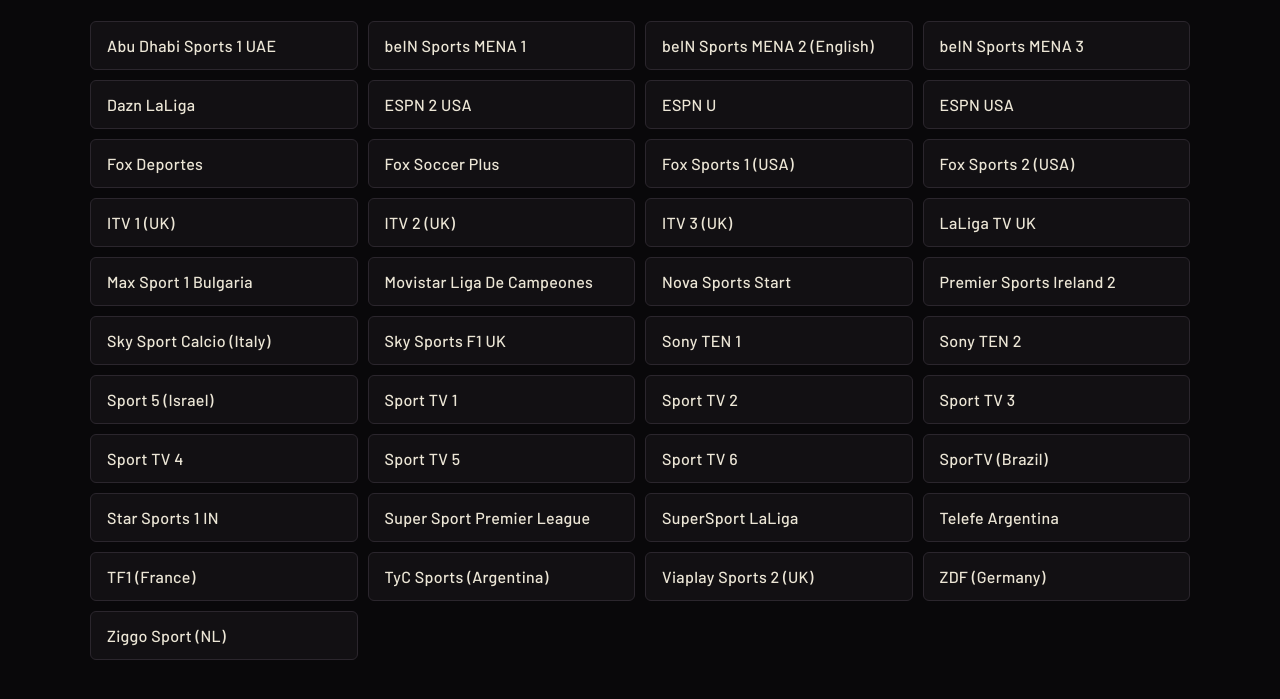
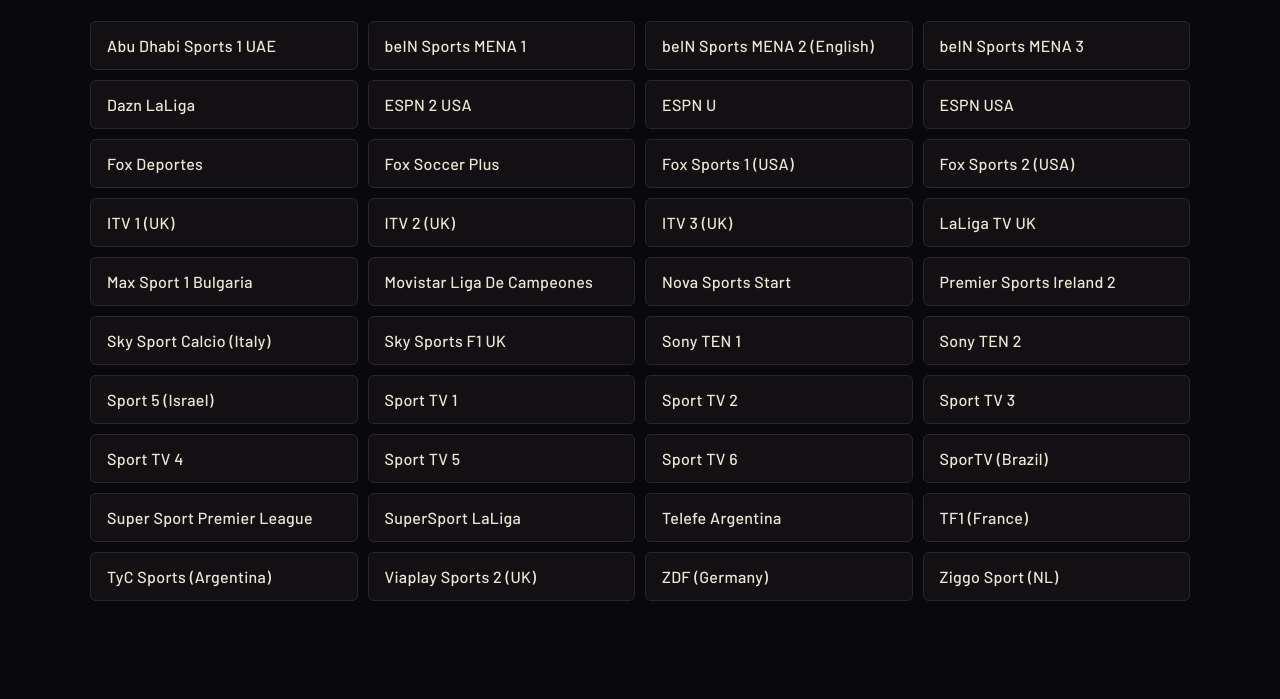
Before and after one commit to sam15x7/football, a website: page index.html in a window 1280 px wide. Shown: the part 113-812 px from the top of the page. Drawn offline with Linux system fonts and the light colour scheme.

Commit message:
Update index: removed Star Sports 1 IN

```diff
--- a/index.html
+++ b/index.html
@@ -102,7 +102,6 @@
   <a href="sporttv5.html">Sport TV 5</a>
   <a href="sporttv6.html">Sport TV 6</a>
   <a href="sportvbrasil.html">SporTV (Brazil)</a>
-  <a href="starsports1in.html">Star Sports 1 IN</a>
   <a href="supersportpremierleague.html">Super Sport Premier League</a>
   <a href="supersportlaliga.html">SuperSport LaLiga</a>
   <a href="telefeargentina.html">Telefe Argentina</a>
```
